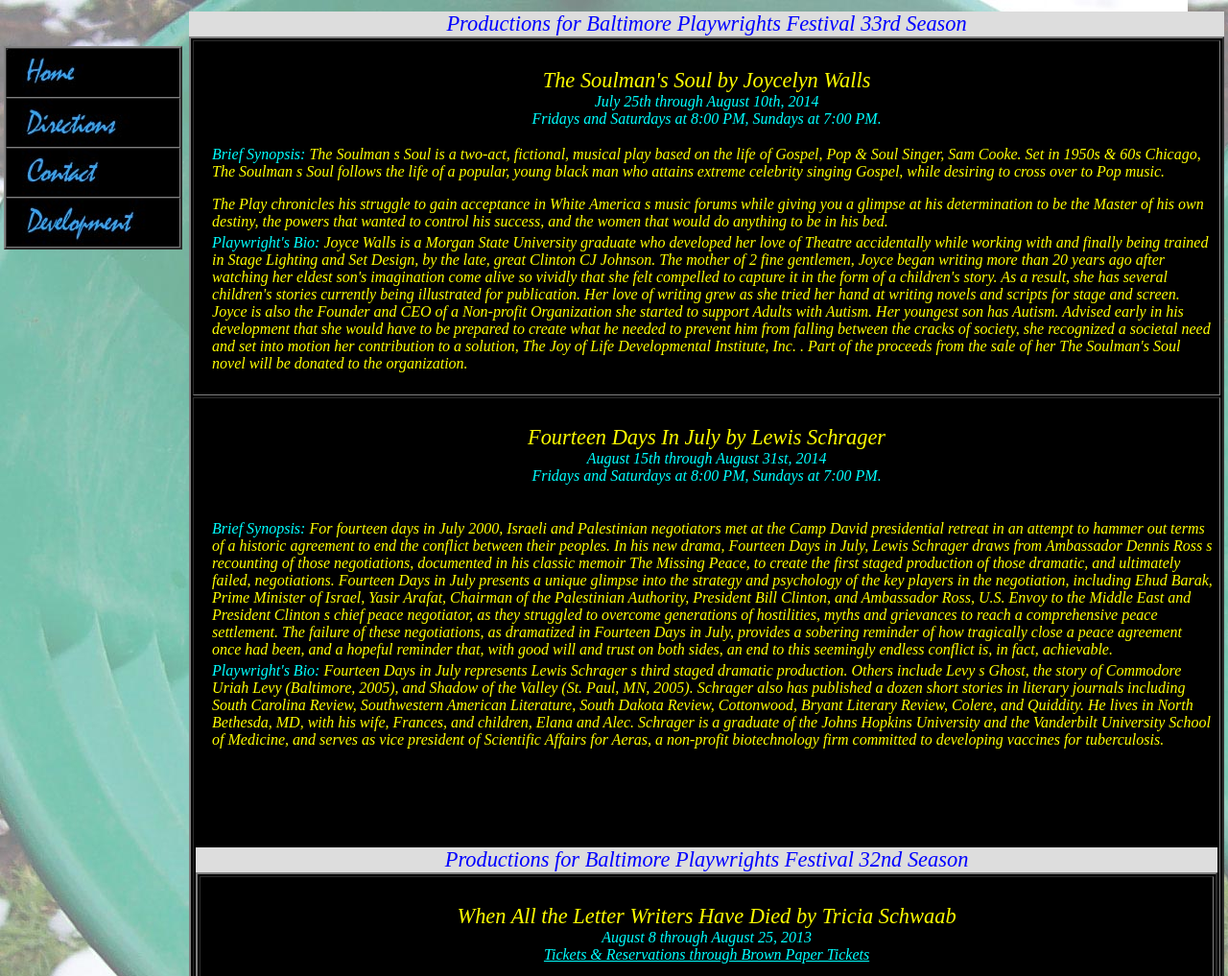
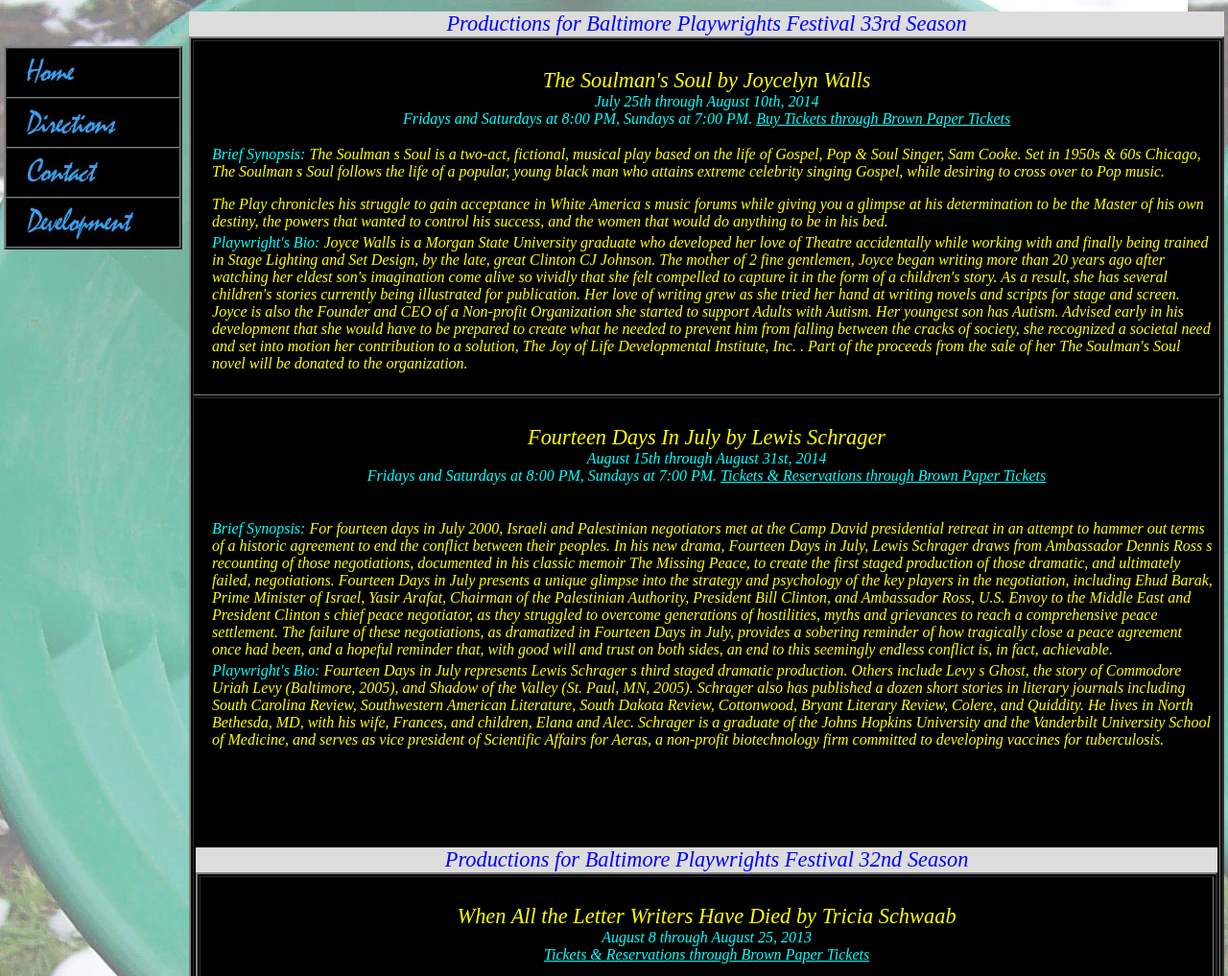
Before and after one commit to TheatricalMiningCompany/TheatricalMiningCompany.github.io, a plain HTML site: page productions.html in a window 1280 px wide. Shown: the top 1017 px of the page at 96% size. Drawn offline with Linux system fonts and the light colour scheme.

Commit message:
Add BPT links for 2014 BPF productions

```diff
--- a/productions.html
+++ b/productions.html
@@ -75,7 +75,7 @@
 				July 25th through August 10th, 2014
                                 <br>
                                 Fridays and Saturdays at 8:00 PM, Sundays at 7:00 PM.
-                                <!-- <a style="color:cyan" href="http://www.brownpapertickets.com/event/431257">Tickets & Reservations through Brown Paper Tickets</a> -->
+                                <a style="color:cyan" href="http://www.brownpapertickets.com/event/786361">Buy Tickets through Brown Paper Tickets</a>
 			 </span>
 		  </p>
 		  <table style="text-align:center;color:yellow;margin-left:10px"> <!-- letter writers -->
@@ -125,7 +125,7 @@ Part of the proceeds from the sale of her The Soulman's Soul novel will be donat
 				August 15th through August 31st, 2014
 				<br>
                                 Fridays and Saturdays at 8:00 PM, Sundays at 7:00 PM.
-				<!-- <a style="color:cyan" href="http://www.brownpapertickets.com/event/416250">Tickets & Reservations through Brown Paper Tickets</a> -->
+				<a style="color:cyan" href="http://www.brownpapertickets.com/event/786373">Tickets & Reservations through Brown Paper Tickets</a>
 				<br><br>
 			 </span>
 		  </p>
```
Also changed, not shown: index.html (+2 -2 lines).
